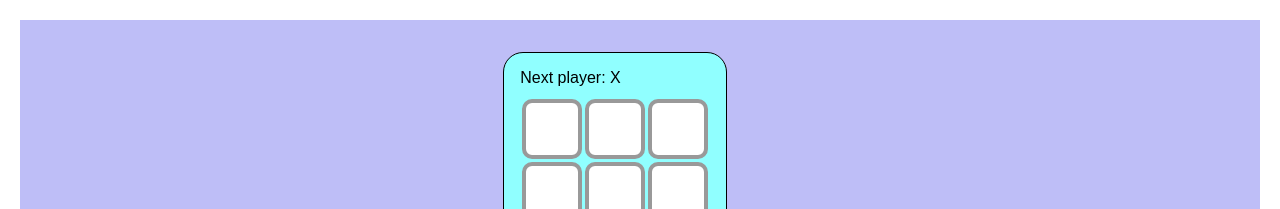
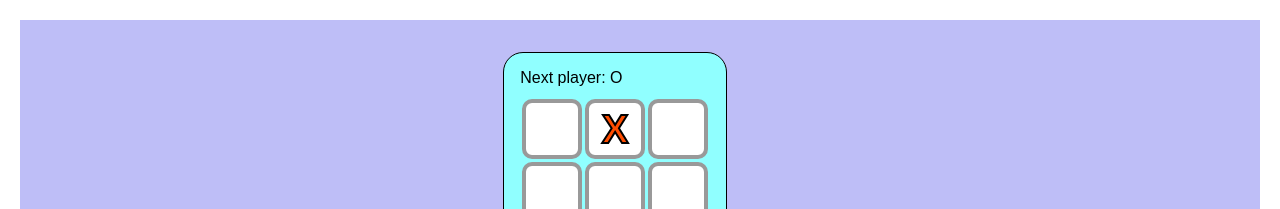
Before and after one commit to RickKollenbroich93/TicTacToe, a React (Vite) app: page / in a window 1280 px wide. Both pictures are taken after a click on the button 615 px from the left and 128 px from the top of the page. Shown: the top 209 px of the page. Built offline with nearby package versions, Linux system fonts and the light colour scheme.

Commit message:
Add game functions

```diff
--- a/src/app/components/Board.tsx
+++ b/src/app/components/Board.tsx
@@ -1,13 +1,31 @@
-import React from 'react';
+import React, { useState } from 'react';
 import Square from './Square';
 
 function Board(): JSX.Element {
-  function renderSquare(i: number) {
-    return <Square />;
+  const [squares, setSquares] = useState(Array(9).fill(null));
+  const [xIsNext, setXIsNext] = useState(true);
+  function handleClick(i: number) {
+    if (calculateWinner(squares) || squares[i]) {
+      return;
+    }
+    const newSquares = squares.slice();
+    newSquares[i] = xIsNext ? 'X' : 'O';
+    setSquares(newSquares);
+    setXIsNext(!xIsNext);
   }
 
-  const status = 'Next player: X';
+  function renderSquare(i: number) {
+    return <Square value={squares[i]} onClick={() => handleClick(i)} />;
+  }
 
+  const winner = calculateWinner(squares);
+  let status;
+  if (winner) {
+    status = 'Player: ' + winner + ' Wins!';
+  } else {
+    status = 'Next player: ' + (xIsNext ? 'X' : 'O');
+  }
+  if (winner === false) {
     return (
       <div>
         <div className="status">{status}</div>
@@ -28,6 +46,35 @@ function Board(): JSX.Element {
         </div>
       </div>
     );
+  } else {
+    return (
+      <div>
+        <p>{status}</p>
+        <button className="againBtn" onClick={() => location.reload()}>
+          Play Again
+        </button>
+      </div>
+    );
+  }
+}
+function calculateWinner(squares: string[]) {
+  const lines = [
+    [0, 1, 2],
+    [3, 4, 5],
+    [6, 7, 8],
+    [0, 3, 6],
+    [1, 4, 7],
+    [2, 5, 8],
+    [0, 4, 8],
+    [2, 4, 6],
+  ];
+  for (let i = 0; i < lines.length; i++) {
+    const [a, b, c] = lines[i];
+    if (squares[a] && squares[a] === squares[b] && squares[a] === squares[c]) {
+      return squares[a];
+    }
+  }
+  return false;
 }
 
 export default Board;
--- a/src/app/components/Game.tsx
+++ b/src/app/components/Game.tsx
@@ -1,5 +1,8 @@
 import React from 'react';
 import Board from './Board';
+
+// const [history, setHistory] = useState([{ squares: Array(9).fill(null) }]);
+// const [xIsNext, setXIsNext] = useState(true);
 
 function Game(): JSX.Element {
   return (
--- a/src/app/components/Square.tsx
+++ b/src/app/components/Square.tsx
@@ -1,7 +1,29 @@
 import React from 'react';
+// import styles from './src/App.module.css';
 
-function Square(): JSX.Element {
-  return <button className="square">{/* TODO */}</button>;
+function Square(props: {
+  onClick: () => void;
+  value:
+    | boolean
+    | React.ReactChild
+    | React.ReactFragment
+    | React.ReactPortal
+    | null
+    | undefined;
+}): JSX.Element {
+  if (props.value === 'X') {
+    return (
+      <button className="square" onClick={() => props.onClick()}>
+        <span className="X">{props.value}</span>
+      </button>
+    );
+  } else {
+    return (
+      <button className="square" onClick={() => props.onClick()}>
+        <span className="O">{props.value}</span>
+      </button>
+    );
+  }
 }
 
 export default Square;
```
Lines whose indentation alone changed are shown as unchanged.
